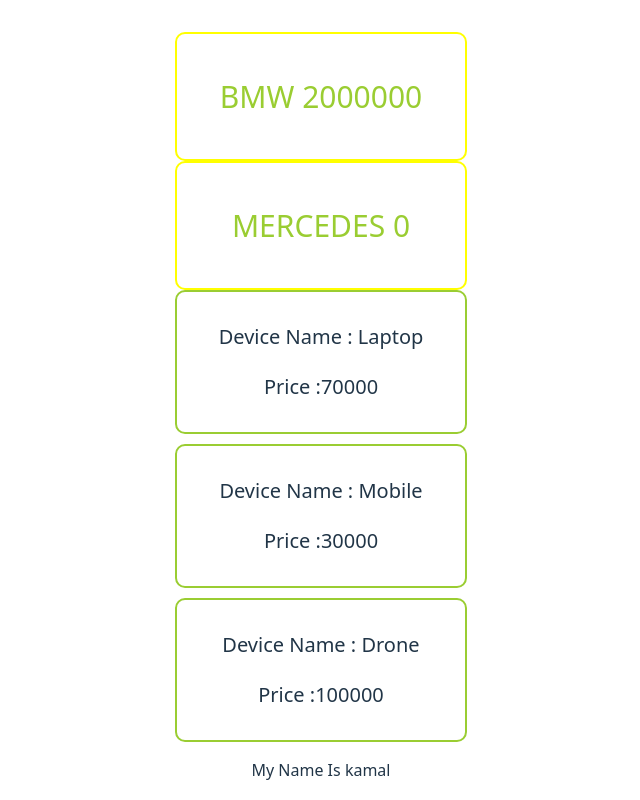
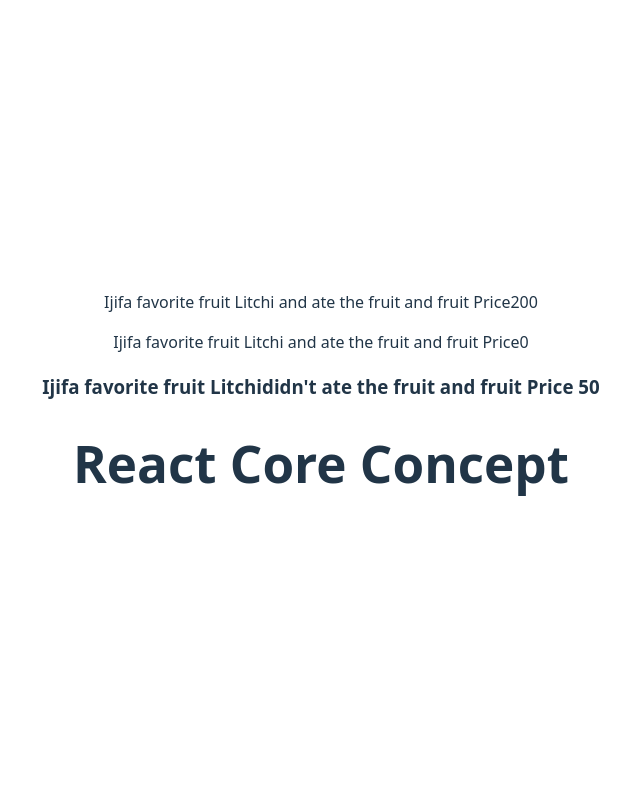
Before and after one commit to kamalcodezen/react-first-app, a React (Vite) app: page / in a window 1280 px wide. Shown: the top 800 px of the page, without its empty margins (319-959 px from the left). Built offline with nearby package versions, Linux system fonts and the light colour scheme.

Commit message:
export snd import jsx file and practice destructure and condition check component

```diff
--- a/src/App.jsx
+++ b/src/App.jsx
@@ -1,4 +1,6 @@
 import "./App.css";
+import "./Todo";
+import ToDo from "./Todo";
 
 // function App() {
 //   return (
@@ -9,9 +11,15 @@ import "./App.css";
 // }
 
 function App() {
+  const price = 200;
   return (
+
     <>
-      <Car name="BMW" price="2000000"></Car>
+      <ToDo name="Ijifa" fruit="Litchi" isFruit={true} price={price}></ToDo>
+      <ToDo name="Ijifa" fruit="Litchi" isFruit={true}></ToDo>
+      <ToDo name="Ijifa" fruit="Litchi" isFruit={false} price="50 "></ToDo>
+      <h1>React Core Concept</h1>
+      {/* <Car name="BMW" price="2000000"></Car>
       <Car name="MERCEDES"></Car>
       <Device name="Laptop" price="70000"></Device>
       <Device name="Mobile" price="30000"></Device>
@@ -20,12 +28,12 @@ function App() {
       <h2> First Time Using React</h2>
       <Sports></Sports>
       <Person></Person>
-      <Pet></Pet>
+      <Pet></Pet> */}
     </>
   );
 }
 
-function Car({ name, price=0 }) {
+function Car({ name, price = 0 }) {
   return (
     <div className="sports">
       <p>
--- /dev/null
+++ b/src/Todo.jsx
@@ -0,0 +1,42 @@
+// export default function ToDo(props) {
+//   return (
+//     <div>
+//       <p>My Favorite : {props.name}</p>
+//     </div>
+//   );
+// }
+
+// export default function ToDo({ name, fruit, isDone, price = 0 }) {
+//   return (
+//     <p className="sports">
+//       {" "}
+//       {name} favorite fruit {fruit} and ate the fruit {isDone} and fruit Price{" "}
+//       {price}
+//     </p>
+//   );
+// }
+export default function ToDo({ name, fruit, isFruit, price = 0 }) {
+  // <p className="sports">
+
+  //   {name} favorite fruit {fruit} and ate the fruit {isDone} and fruit Price{" "}
+  //   {price}
+
+  // </p>
+
+  if (isFruit) {
+    return (
+      <p>
+        {name} favorite fruit {fruit} and ate the fruit {isFruit} and fruit
+        Price
+        {price}
+      </p>
+    );
+  }
+  return (
+    <h3>
+      {name} favorite fruit {fruit}
+      didn't ate the fruit {isFruit}
+      and fruit Price {price}
+    </h3>
+  );
+}
```
